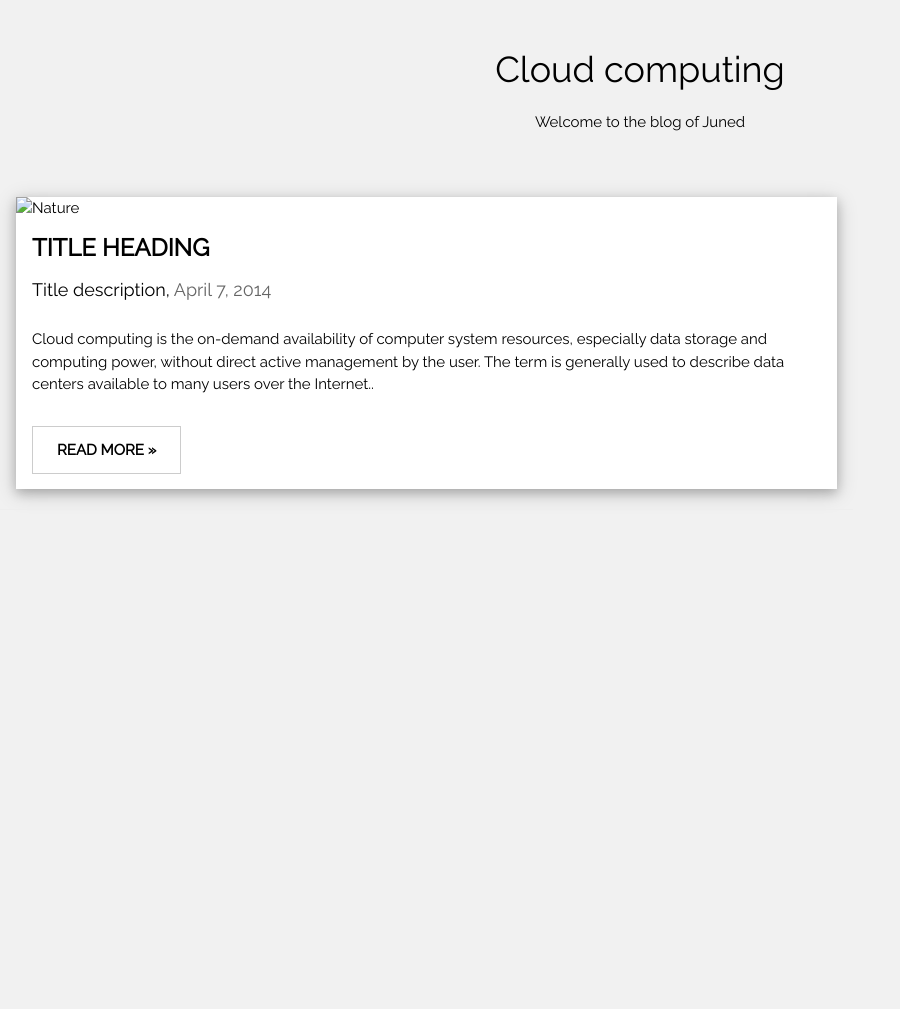
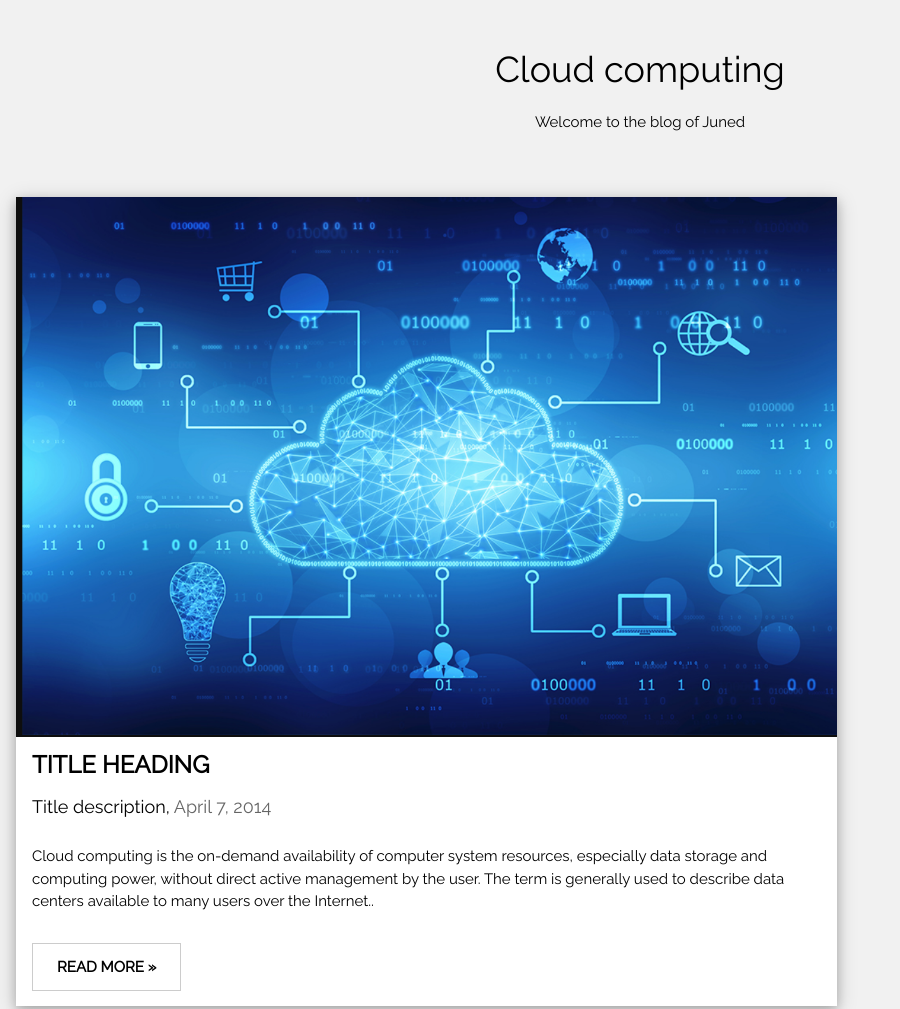
Before and after one commit to juned171/hybrid_cloud, a plain HTML site: page cloud.html in a window 1280 px wide. Shown: the top 1009 px of the page, without its empty margins (0-900 px from the left). Before the commit the page ends 800 px from the top, so only its background shows below. Drawn offline with nearby package versions, Linux system fonts and the light colour scheme.

Commit message:
Update cloud.html

```diff
--- a/cloud.html
+++ b/cloud.html
@@ -26,7 +26,7 @@ body,h1,h2,h3,h4,h5 {font-family: "Raleway", sans-serif}
 <div class="w3-col l8 s12">
   <!-- Blog entry -->
   <div class="w3-card-4 w3-margin w3-white">
-    <img src="/w3images/woods.jpg" alt="Nature" style="width:100%">
+    <img src="https://github.com/juned171/hybrid_cloud/blob/master/cloud.png" alt="Nature" style="width:100%">
     <div class="w3-container">
       <h3><b>TITLE HEADING</b></h3>
       <h5>Title description, <span class="w3-opacity">April 7, 2014</span></h5>
```
